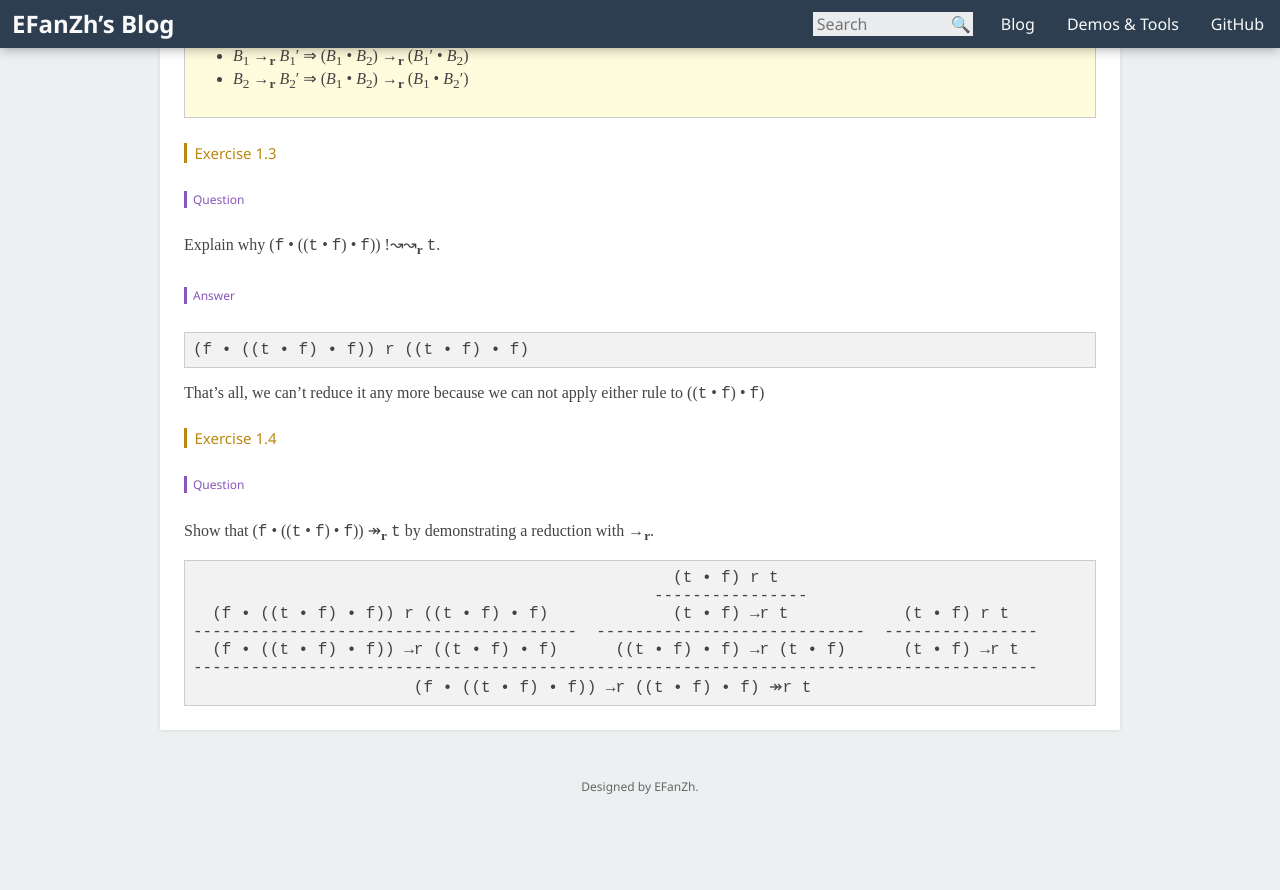
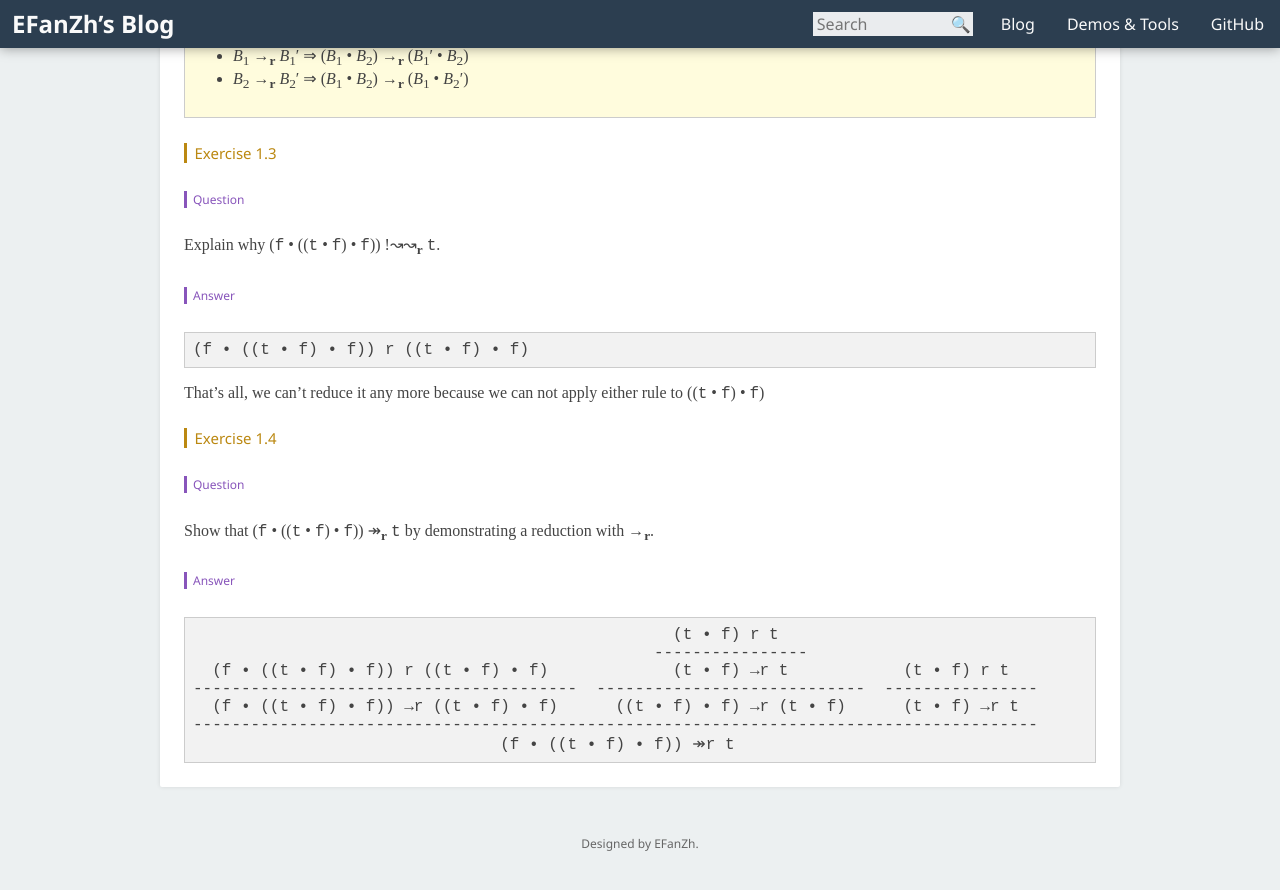
Before and after one commit to fuzeyi/efanzh.github.io, a Jekyll site: the page built from _posts/2016-06-04-programming-languages-and-lambda-calculi-exercises.md, in a window 1280 px wide and 900 px high, scrolled down 1609 px. Shown: the top 890 px of the window. Built offline with Jekyll 4.4.1, drawn with Linux system fonts in a browser that asks for light colours; before the commit the page ends 2452 px from its top, so only the background shows below that.

Commit message:
Fix answer for exercise 1.4

```diff
--- a/_posts/2016-06-04-programming-languages-and-lambda-calculi-exercises.md
+++ b/_posts/2016-06-04-programming-languages-and-lambda-calculi-exercises.md
@@ -80,10 +80,12 @@ That’s all, we can’t reduce it any more because we can not apply either rule
 
 Show that (`f` • ((`t` • `f`) • `f`)) ↠<sub>**r**</sub> `t` by demonstrating a reduction with →<sub>**r**</sub>.
 
+###### Answer
+
                                                       (t • f) r t
                                                     ----------------
       (f • ((t • f) • f)) r ((t • f) • f)             (t • f) →r t            (t • f) r t
     ----------------------------------------  ----------------------------  ----------------
       (f • ((t • f) • f)) →r ((t • f) • f)      ((t • f) • f) →r (t • f)      (t • f) →r t
     ----------------------------------------------------------------------------------------
-                           (f • ((t • f) • f)) →r ((t • f) • f) ↠r t
+                                    (f • ((t • f) • f)) ↠r t
```
